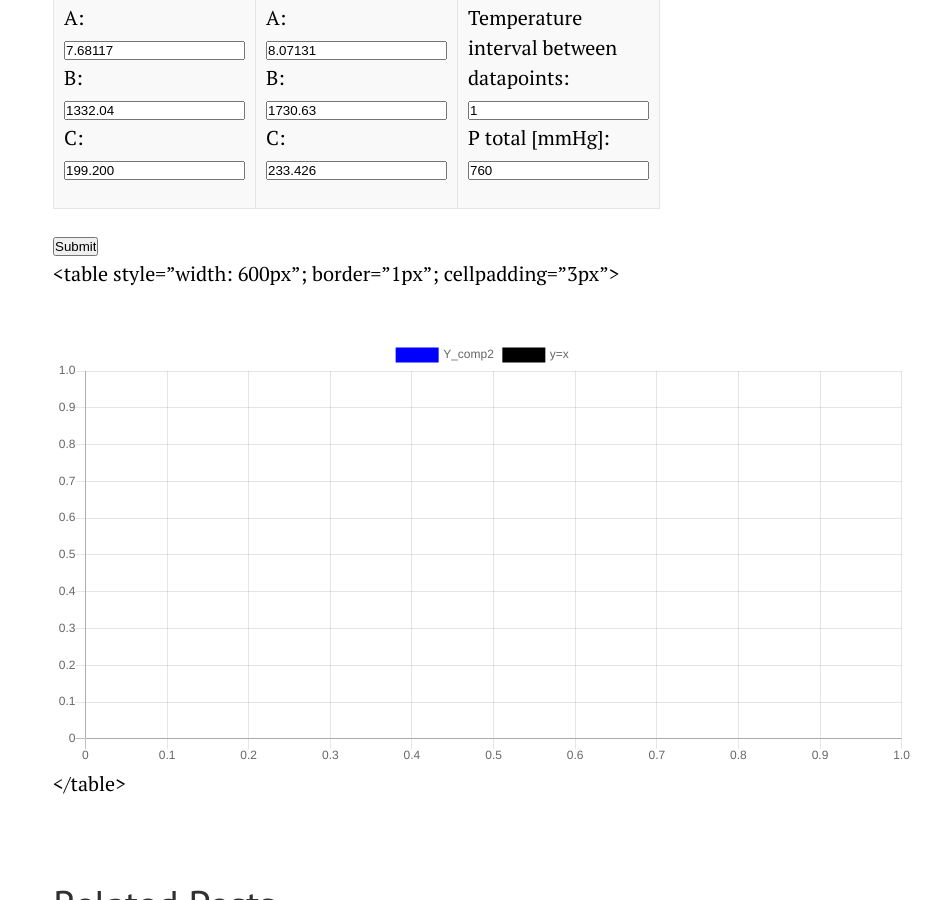
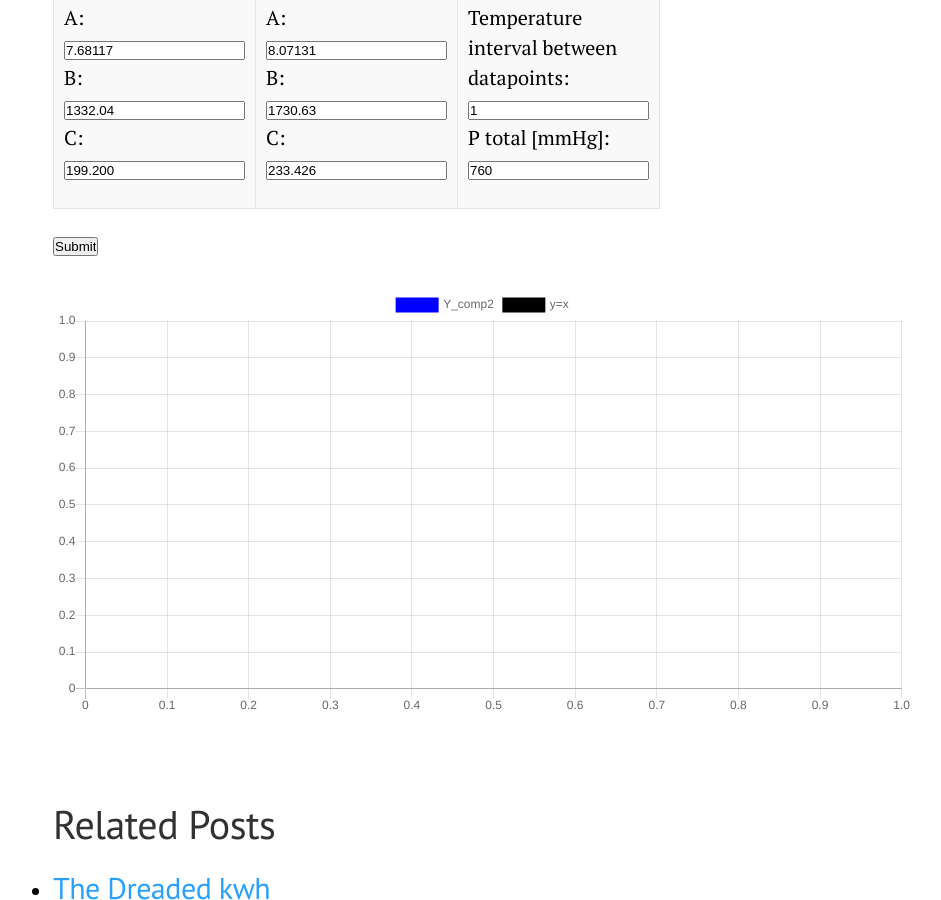
Before and after one commit to AnthonyA28/AnthonyA28.github.io, a Jekyll site: the page built from _posts/2020-01-19-VLE.md, in a window 1280 px wide and 900 px high, scrolled down 322 px. Shown: the whole window, without its empty margins (157-1098 px from the left). Built offline with Jekyll 4.4.1, drawn with Linux system fonts in a browser that asks for light colours; nearby versions of some CDN libraries.

Commit message:
Update 2020-01-19-VLE.md

```diff
--- a/_posts/2020-01-19-VLE.md
+++ b/_posts/2020-01-19-VLE.md
@@ -56,7 +56,6 @@ tags:
 
 <!-- <canvas id="chart" class="chartjs" width="300px" height="150px"></canvas> -->
 
-<table style="width: 600px"; border="1px"; cellpadding="3px">
 <tbody>
 <tr>
 <td >&nbsp;
@@ -64,7 +63,6 @@ tags:
 </td>
 </tr>
 </tbody>
-</table>
 
 
 <script src="https://cdnjs.cloudflare.com/ajax/libs/Chart.js/2.5.0/Chart.min.js"></script>
```
